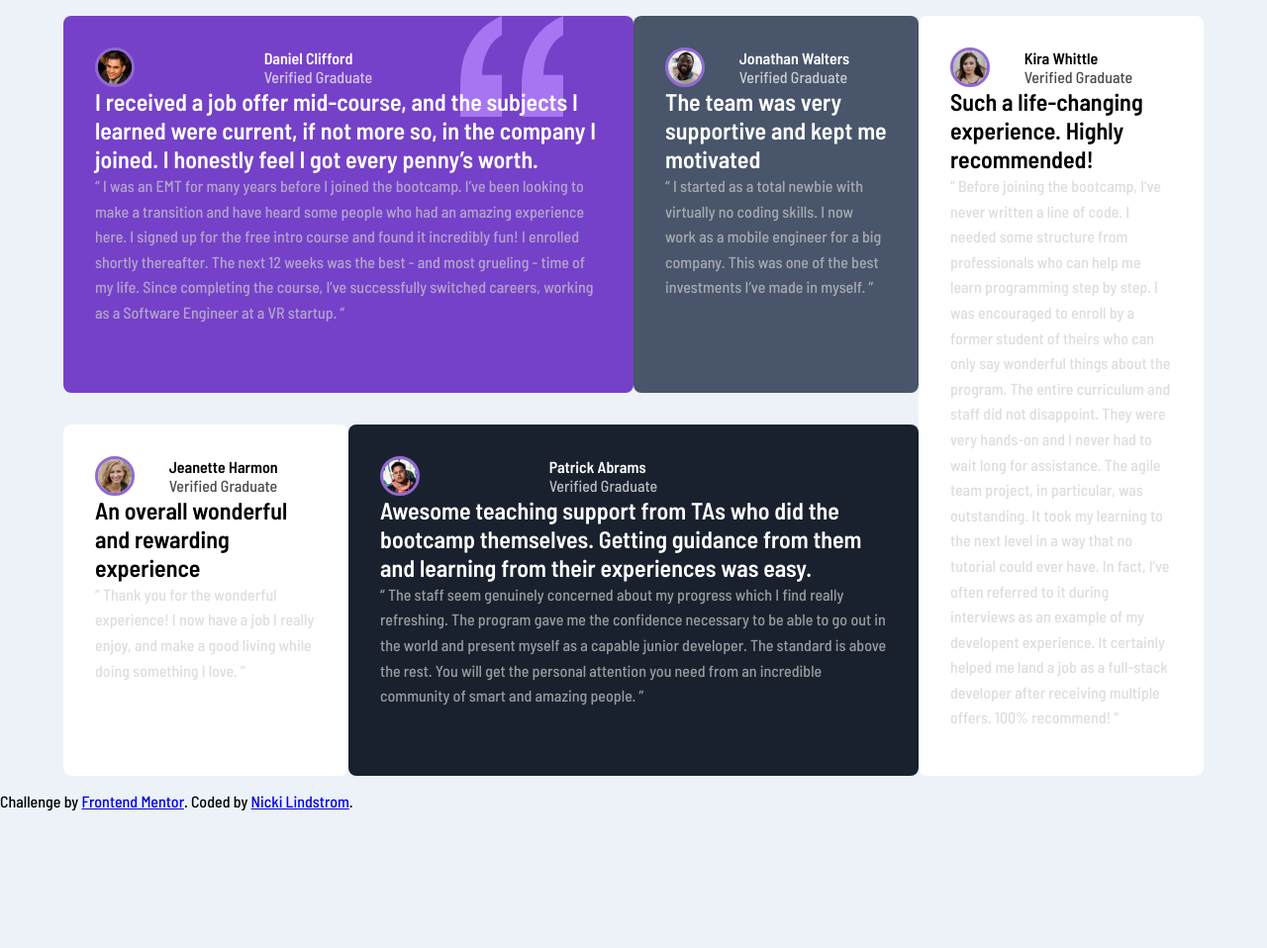
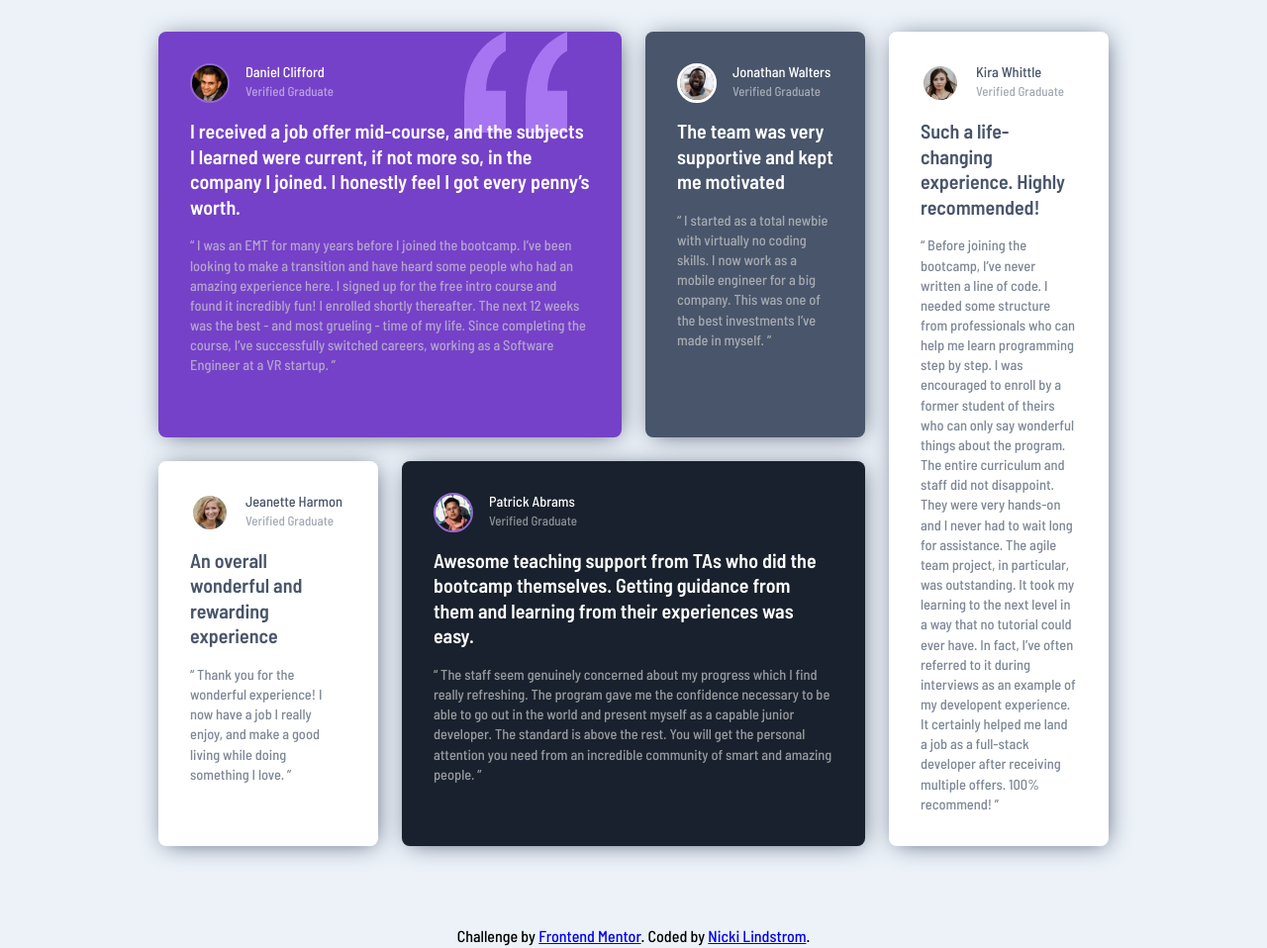
Before and after one commit to Nickil13/FEM-Testimonials-Grid-Section, a website: page index.html in a window 1280 px wide. Shown: the whole page at 99% size. Before the commit the page ends 819 px from the top, so only its background shows below. Drawn offline with Linux system fonts and the light colour scheme.

Commit message:
updated styles and readme

```diff
--- a/index.html
+++ b/index.html
@@ -13,102 +13,103 @@
   <link rel="stylesheet" href="css/main.css">
 </head>
 <body>
-  <div class="testimonials-container">
-    <div class="testimonials">
-        <div class="testimonial-card daniel-card dark">
+  <main class="testimonials-grid">
+        <article class="testimonial-card daniel-card dark">
           <div class="card-header">
-            <img src="/images/image-daniel.jpg" alt="daniel profile pic">
             <div>
-              <h4 class="card-name">Daniel Clifford</h4>
-              <span class="card-occupation">Verified Graduate</span>
+              <img src="/images/image-daniel.jpg" alt="daniel profile pic">
+            </div>
+            <div class="card-title">
+              <h4 class="name">Daniel Clifford</h4>
+              <span class="position">Verified Graduate</span>
             </div>
           </div>
-          <h2 class="card-primary-text">I received a job offer mid-course, and the subjects I learned were current, if not more so,
-            in the company I joined. I honestly feel I got every penny’s worth.</h2>
+          <p class="card-quote">
+            I received a job offer mid-course, and the subjects I learned were current, if not more so, in the company I joined. I honestly feel I got every penny’s worth.</h2>
           <p class="card-text">
-            “ I was an EMT for many years before I joined the bootcamp. I’ve been looking to make a
-            transition and have heard some people who had an amazing experience here. I signed up
-            for the free intro course and found it incredibly fun! I enrolled shortly thereafter.
-            The next 12 weeks was the best - and most grueling - time of my life. Since completing
-            the course, I’ve successfully switched careers, working as a Software Engineer at a VR startup. ”
+            “ I was an EMT for many years before I joined the bootcamp. I’ve been looking to make a transition and have heard some people who had an amazing experience here. I signed up for the free intro course and found it incredibly fun! I enrolled shortly thereafter. The next 12 weeks was the best - and most grueling - time of my life. Since completing the course, I’ve successfully switched careers, working as a Software Engineer at a VR startup. ”
           </p>
-        </div>
-        <div class="testimonial-card jonathan-card dark">
+        </article>
+
+        <article class="testimonial-card jonathan-card dark">
           <div class="card-header">
-            <img src="/images/image-jonathan.jpg" alt="johnathan profile pic">
             <div>
-              <h4 class="card-name">Jonathan Walters</h4>
-              <span class="card-occupation">Verified Graduate</span>
+              <img src="/images/image-jonathan.jpg" alt="johnathan profile pic">
+            </div>
+            <div class="card-title">
+              <h4 class="name">Jonathan Walters</h4>
+              <span class="position">Verified Graduate</span>
             </div>
           </div>
-          <h2 class="card-primary-text">The team was very supportive and kept me motivated</h2>
+          <p class="card-quote">
+            The team was very supportive and kept me motivated
+          </h2>
           <p class="card-text">
             “ I started as a total newbie with virtually no coding skills. I now work as a mobile engineer
             for a big company. This was one of the best investments I’ve made in myself. ”
           </p>
-        </div>
+        </article>
 
-        <div class="testimonial-card jeanette-card">
+        <article class="testimonial-card jeanette-card">
           <div class="card-header">
-            <img src="/images/image-jeanette.jpg" alt="jeanette profile pic">
             <div>
-              <h4 class="card-name">Jeanette Harmon</h4>
-              <span class="card-occupation">Verified Graduate</span>
+              <img src="/images/image-jeanette.jpg" alt="jeanette profile pic">
+            </div>
+            <div class="card-title">
+              <h4 class="name">Jeanette Harmon</h4>
+              <span class="position">Verified Graduate</span>
             </div>
           </div>
-          <h2 class="card-primary-text">
+          <p class="card-quote">
             An overall wonderful and rewarding experience
           </h2>
           <p class="card-text">
             “ Thank you for the wonderful experience! I now have a job I really enjoy, and make a good living while doing something I love. ”
           </p>
-        </div>
+        </article>
 
-        <div class="testimonial-card patrick-card dark">
+        <article class="testimonial-card patrick-card dark">
           <div class="card-header">
-            <img src="/images/image-patrick.jpg" alt="patrick profile pic">
             <div>
-              <h4 class="card-name">Patrick Abrams</h4>
-              <span class="card-occupation">Verified Graduate</span>
+              <img src="/images/image-patrick.jpg" alt="patrick profile pic">
+            </div>
+            <div class="card-title">
+              <h4 class="name">Patrick Abrams</h4>
+              <span class="position">Verified Graduate</span>
             </div>
           </div>
-          <h2 class="card-primary-text">
+          <p class="card-quote">
             Awesome teaching support from TAs who did the bootcamp themselves. Getting guidance from them and
   learning from their experiences was easy.
           </h2>
           <p class="card-text">
-            “ The staff seem genuinely concerned about my progress which I find really refreshing. The program
-  gave me the confidence necessary to be able to go out in the world and present myself as a capable
-  junior developer. The standard is above the rest. You will get the personal attention you need from
-  an incredible community of smart and amazing people. ”
+            “ The staff seem genuinely concerned about my progress which I find really refreshing. The program gave me the confidence necessary to be able to go out in the world and present myself as a capable junior developer. The standard is above the rest. You will get the personal attention you need from an incredible community of smart and amazing people. ”
           </p>
-        </div>
-        <div class="testimonial-card kira-card">
+        </article>
+
+        <article class="testimonial-card kira-card">
           <div class="card-header">
-            <img src="/images/image-kira.jpg" alt="kira profile pic">
             <div>
-              <h4 class="card-name"> Kira Whittle</h4>
-              <span class="card-occupation">Verified Graduate</span>
+              <img src="/images/image-kira.jpg" alt="kira profile pic">
+            </div>
+            <div class="card-title">
+              <h4 class="name"> Kira Whittle</h4>
+              <span class="position">Verified Graduate</span>
             </div>
           </div>
-          <h2 class="card-primary-text">Such a life-changing experience. Highly recommended!</h2>
+          <p class="card-quote">Such a life-changing experience. Highly recommended!</h2>
           <p class="card-text">
             “ Before joining the bootcamp, I’ve never written a line of code. I needed some structure from
-            professionals who can help me learn programming step by step. I was encouraged to enroll by a former
-            student of theirs who can only say wonderful things about the program. The entire curriculum and staff
-            did not disappoint. They were very hands-on and I never had to wait long for assistance. The agile team
-            project, in particular, was outstanding. It took my learning to the next level in a way that no tutorial
-            could ever have. In fact, I’ve often referred to it during interviews as an example of my developent
-            experience. It certainly helped me land a job as a full-stack developer after receiving multiple offers.
-            100% recommend! ”
+            professionals who can help me learn programming step by step. I was encouraged to enroll by a former student of theirs who can only say wonderful things about the program. The entire curriculum and staff did not disappoint. They were very hands-on and I never had to wait long for assistance. The agile team project, in particular, was outstanding. It took my learning to the next level in a way that no tutorial could ever have. In fact, I’ve often referred to it during interviews as an example of my developent experience. It certainly helped me land a job as a full-stack developer after receiving multiple offers. 100% recommend! ”
           </p>
-        </div>
+        </article>
+  </main>
+  <footer>
+    <div class="attribution">
+      Challenge by <a href="https://www.frontendmentor.io?ref=challenge" target="_blank">Frontend Mentor</a>.
+      Coded by <a href="https://www.frontendmentor.io/profile/Nickil13">Nicki Lindstrom</a>.
     </div>
-  </div>
+  </footer>
 
-  <div class="attribution">
-    Challenge by <a href="https://www.frontendmentor.io?ref=challenge" target="_blank">Frontend Mentor</a>.
-    Coded by <a href="https://www.frontendmentor.io/profile/Nickil13">Nicki Lindstrom</a>.
-  </div>
 </body>
 </html>
--- a/sass/base/_base.scss
+++ b/sass/base/_base.scss
@@ -1,4 +1,5 @@
 @use "../abstracts";
+
 *,
 ::before,
 ::after {
@@ -8,10 +9,33 @@
 }
 
 body {
+  position: relative;
+  display: grid;
+  place-content: center;
+  min-height: 100vh;
+
+  font-family: abstracts.$ff-primary;
+  font-weight: abstracts.$fw-500;
+
   background-color: abstracts.$clr-light-gray-blue;
-  font-family: abstracts.$ff-primary;
+
+  padding-bottom: 100px;
 }
 
 p {
-  line-height: 1.6rem;
+  line-height: 1.4;
 }
+
+img {
+  max-width: 100%;
+  display: block;
+}
+
+.attribution {
+  position: absolute;
+  right: 50%;
+  transform: translateX(50%);
+  bottom: 2rem;
+  width: 90%;
+  text-align: center;
+}
--- a/sass/components/_testimonialsGrid.scss
+++ b/sass/components/_testimonialsGrid.scss
@@ -1,109 +1,157 @@
-@use "../abstracts/colors";
-@use "../abstracts/mixins";
+@use "../abstracts";
 
-.testimonials-container {
+.testimonials-grid {
   display: grid;
-  place-items: center;
+  gap: 1.5rem;
+  padding: 2rem;
+
+  min-height: 80vh;
+  margin: 0 auto;
+
+  @include abstracts.respond-to("small") {
+    grid-template-columns: repeat(4, 1fr);
   }
 
-.testimonials {
-  width: 90%;
-  min-height: 100vh;
-  @include mixins.respond-to("small") {
-    display: grid;
-    grid-template-columns: repeat(4, 1fr);
+  @include abstracts.respond-to("large") {
+    max-width: 80%;
+    max-height: 80%;
   }
 }
+
 .card-header {
-  display: grid;
-  grid-template-columns: 1fr 2fr;
-  align-items: center;
+  display: flex;
+  margin-bottom: 1rem;
 
-  & .card-name {
-    font-size: 1rem;
+  & .card-title {
+    margin: 0 0 0 1rem;
+
+    & .name {
+      font-size: abstracts.$fs-500;
       margin: 0;
+      font-weight: normal;
     }
 
-  & .card-occupation {
-    opacity: 70%;
+    & .position {
+      opacity: 50%;
+      font-size: abstracts.$fs-400;
+    }
   }
 
   img {
     display: block;
     width: 40px;
     border-radius: 50%;
-    border: 3px solid lighten(colors.$clr-violet, 10%);
-  }
-}
-.testimonial-card {
-  background-color: colors.$clr-neutral;
-  padding: 2rem;
-  margin: 1rem 0;
-  border-radius: 0.5rem;
-
-  & .card-occuption,
-  .card-text {
-    color: colors.$clr-light-gray;
-    opacity: 70%;
+    aspect-ratio: 1;
+    border: 3px solid abstracts.$clr-neutral;
   }
 }
 
 .testimonial-card {
-  &.daniel-card {
+  background-color: abstracts.$clr-neutral;
+  color: abstracts.$clr-gray-blue;
+  padding: 2rem;
+  border-radius: 0.5rem;
+  box-shadow: 2px 2px 25px -5px abstracts.$clr-gray-blue;
+
+  & .card-occuption,
+  .card-text {
+    color: abstracts.$clr-gray-blue;
+    opacity: 70%;
+  }
+
+  & .card-quote {
+    font-size: abstracts.$fs-600;
+    font-weight: 600;
+    margin-bottom: 1rem;
+    line-height: 1.6rem;
+  }
+
+  & .card-text {
+    font-size: abstracts.$fs-500;
+  }
+}
+
+.testimonial-card.dark {
+  color: abstracts.$clr-neutral;
+
+  & .card-occuption,
+  .card-text {
+    color: abstracts.$clr-light-gray;
+  }
+}
+
+// Different testimonial cards
+.daniel-card {
   background-image: url("/images/bg-pattern-quotation.svg");
   background-repeat: no-repeat;
   background-position: 90% 0%;
-    background-color: colors.$clr-violet;
+  background-color: abstracts.$clr-violet;
+
+  & .card-header img {
+    border: 2px solid lighten(abstracts.$clr-violet, 10%);
+  }
+  @include abstracts.respond-to("small") {
     grid-column: 1 / span 2;
     grid-row: 1;
-
-    @include mixins.respond-to("medium") {
+  }
+  @include abstracts.respond-to("medium") {
     background-position: 85% 0%;
   }
 }
 
-  &.jonathan-card {
-    background-color: colors.$clr-gray-blue;
+.jonathan-card {
+  background-color: abstracts.$clr-gray-blue;
+
+  & .card-header img {
+    border: 3px solid abstracts.$clr-neutral;
+  }
+
+  @include abstracts.respond-to("small") {
     grid-column: 3 / span 2;
+  }
 
-    @include mixins.respond-to("large") {
+  @include abstracts.respond-to("huge") {
     grid-column: 3;
     grid-row: 1;
   }
 }
 
-  &.kira-card {
+.kira-card {
+  @include abstracts.respond-to("small") {
     grid-column: 1 / span 4;
     grid-row: 2;
+  }
 
-    @include mixins.respond-to("large") {
+  @include abstracts.respond-to("huge") {
     grid-column: 4;
     grid-row: 1 / span 2;
   }
 }
 
-  &.jeanette-card {
+.jeanette-card {
+  @include abstracts.respond-to("small") {
     grid-column: 1 / span 2;
     grid-row: 3;
-
-    @include mixins.respond-to("large") {
+  }
+  @include abstracts.respond-to("huge") {
     grid-column: 1;
     grid-row: 2;
   }
 }
 
-  &.patrick-card {
-    background-color: colors.$clr-black-blue;
+.patrick-card {
+  background-color: abstracts.$clr-black-blue;
+
+  & .card-header img {
+    border: 2px solid lighten(abstracts.$clr-violet, 10%);
+  }
+
+  @include abstracts.respond-to("small") {
     grid-column: 3 / span 2;
     grid-row: 3;
-
-    @include mixins.respond-to("large") {
+  }
+  @include abstracts.respond-to("huge") {
     grid-column: 2 / span 2;
     grid-row: 2;
   }
 }
-}
-
-.testimonial-card.dark {
-  color: colors.$clr-neutral;
-}
--- a/sass/main.scss
+++ b/sass/main.scss
@@ -1,6 +1,4 @@
 @use "base/base";
-@use "base/typography";
-@use "base/utilities";
 
 // Components
 @use "components/testimonialsGrid";
```
Also changed, not shown: sass/abstracts/_variables.scss (+6 -1 lines), README-template.md (deleted), README.md, css/main.css, sass/base/_typography.scss (deleted), sass/base/_utilities.scss (deleted), 1 other file. Lines whose indentation alone changed are shown as unchanged.
